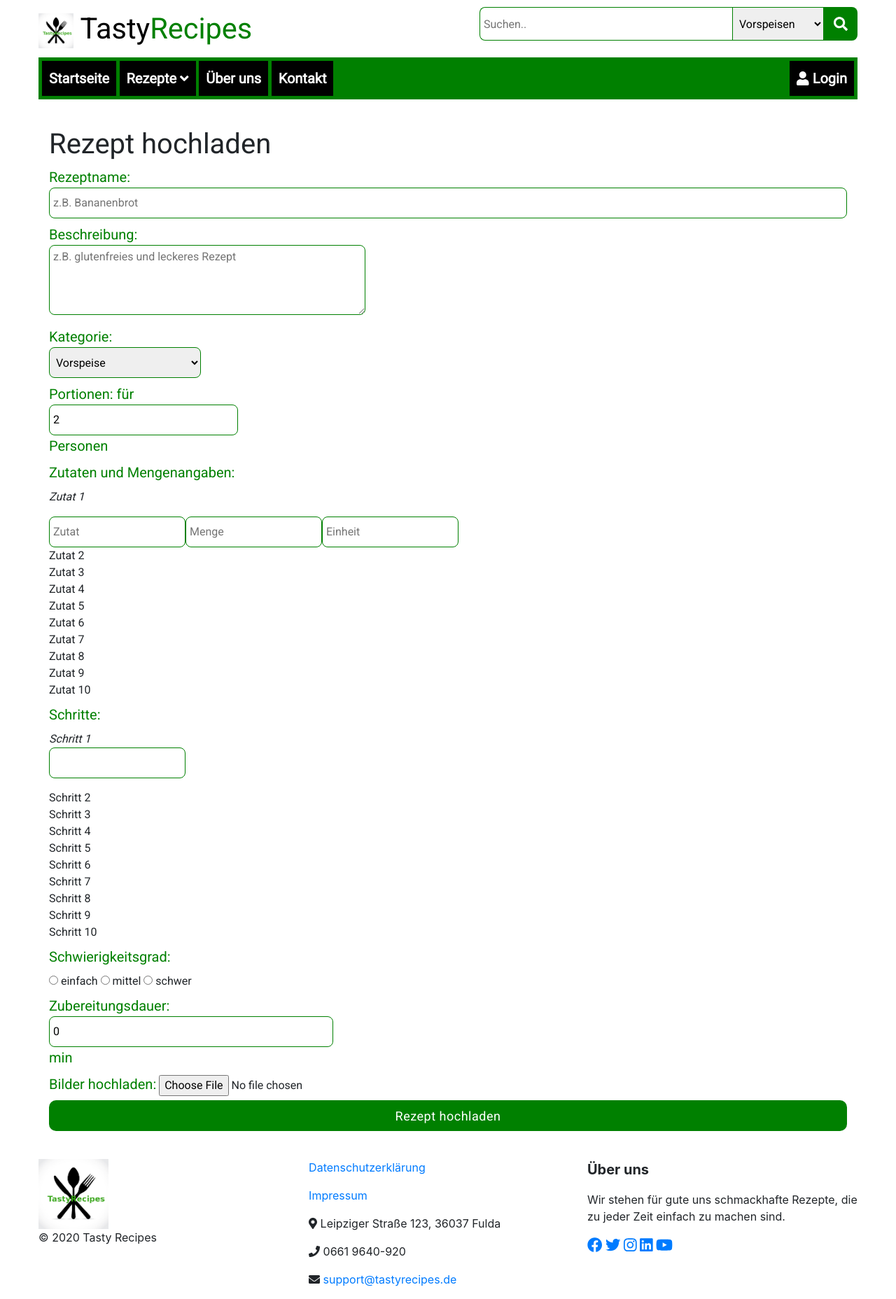
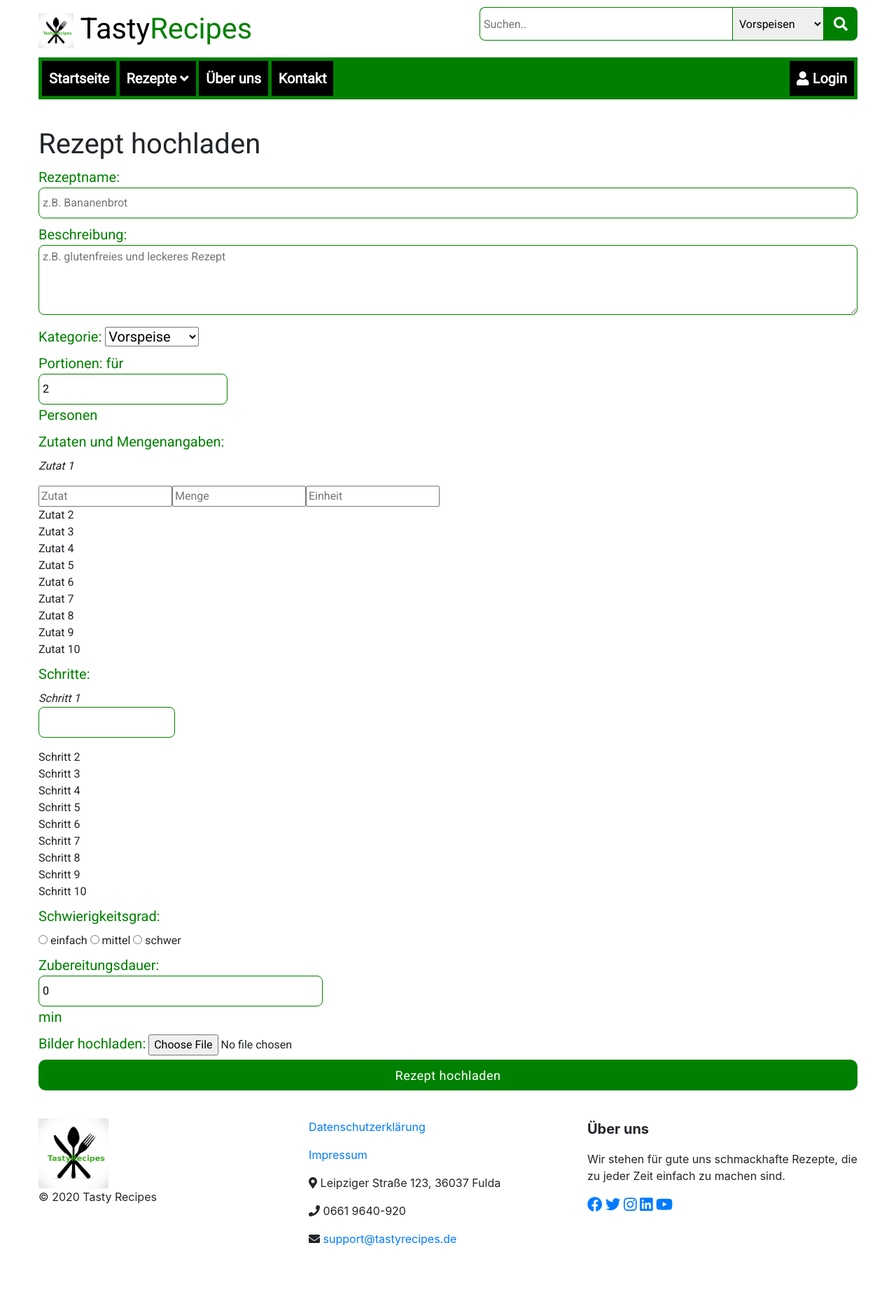
Before and after one commit to tasty-recipes-project/tastyrecipes-webseite, a PHP site: page /uploadRecipe.php in a window 1280 px wide. Shown: the whole page at 70% size. After the commit the page ends 1780 px from the top, so only its background shows below. Run offline with PHP 8.4, Linux system fonts and the light colour scheme.

Commit message:
anordnung felder

```diff
--- a/uploadRecipe.php
+++ b/uploadRecipe.php
@@ -11,7 +11,7 @@
 		<script src="https://ajax.googleapis.com/ajax/libs/jquery/3.5.1/jquery.min.js"></script>
 	</head>
 	<body>
-		<div class="container">
+		<div class="container-uploadRecipe">
 			<form action="includes/upload.inc.php" method = "post" enctype="multipart/form-data">
 			<h1>Rezept hochladen</h1>
 		<div class="row color">
@@ -23,13 +23,13 @@
 		</div>
 		<div class = "eingabe-beschreibung">
 			<label for="des" class="upload-text">Beschreibung:
-				<textarea id="des" name="rezeptdescr" cols="35" rows="4" placeholder="z.B. glutenfreies und leckeres Rezept" class="input-rezeptname__feld"></textarea><br />
+				<textarea id="des" name="rezeptdescr" cols="130" rows="4" placeholder="z.B. glutenfreies und leckeres Rezept" class="input-rezeptname__feld"></textarea><br />
 			</label>
 		</div>
 
 		<div class = "eingabe-kategorie">
 			<label for="cat" class="upload-text">Kategorie:
-				<select class="input-rezeptname__feld" name="kategorie" size="1">
+				<select class="select-kategorie" name="kategorie" size="1">
 					<option value="vorspeise">Vorspeise</option>
 					<option value="hauptspeise">Hauptspeise</option>
 					<option value="dessert">Dessert</option>
@@ -49,14 +49,16 @@
 			<details open="">
 				<summary>Zutat 1</summary>
 				<p>
+					<div class="input-zutat2">
 					<div class="Zutat" style="float:left">
-                    <input type="text" name="zutat1" placeholder="Zutat" class="input-rezeptname__feld">
+                    <input type="text" name="zutat1" placeholder="Zutat" class="input-zutat">
 					</div>
 					 <div style="float:left">
-                    <input type="text" name="menge1" placeholder="Menge" class="input-rezeptname__feld">
+                    <input type="text" name="menge1"  placeholder="Menge"  class="input-zutat">
 					</div>
 					 <div style="float:left">
-                    <input type="text" name="einheit1" placeholder="Einheit" class="input-rezeptname__feld">
+                    <input type="text" name="einheit1"  placeholder="Einheit"  class="input-zutat">
+					</div>
 					</div>
 				</p>
 			</details>
@@ -65,13 +67,13 @@
 				<summary>Zutat 2</summary>
 				<p>
 					<div style="float:left">
-                    <input type="text" name="zutat2" placeholder="Zutat" class="input-rezeptname__feld">
+                    <input type="text" name="zutat2" placeholder="Zutat" class="input-zutat">
 					</div>
 					 <div style="float:left">
-                    <input type="text" name="menge2" placeholder="Menge" class="input-rezeptname__feld">
+                    <input type="text" name="menge2" placeholder="Menge" class="input-zutat">
 					</div>
 					 <div style="float:left">
-                    <input type="text" name="einheit2" placeholder="Einheit" class="input-rezeptname__feld">
+                    <input type="text" name="einheit2" placeholder="Einheit" class="input-zutat">
 					</div>
 				</p>
 			</details>
@@ -80,13 +82,13 @@
 				<summary>Zutat 3</summary>
 				<p>
 					<div style="float:left">
-                    <input type="text" name="zutat3" placeholder="Zutat" class="input-rezeptname__feld">
+                    <input type="text" name="zutat3" placeholder="Zutat" class="input-zutat">
 					</div>
 					 <div style="float:left">
-                    <input type="text" name="menge3" placeholder="Menge" class="input-rezeptname__feld">
+                    <input type="text" name="menge3" placeholder="Menge" class="input-zutat">
 					</div>
 					 <div style="float:left">
-                    <input type="text" name="einheit3" placeholder="Einheit" class="input-rezeptname__feld">
+                    <input type="text" name="einheit3" placeholder="Einheit" class="input-zutat">
 					</div>
 				</p>
 			</details>
@@ -95,13 +97,13 @@
 				<summary>Zutat 4</summary>
 				<p>
 					<div style="float:left">
-                    <input type="text" name="zutat4" placeholder="Zutat" class="input-rezeptname__feld">
+                    <input type="text" name="zutat4" placeholder="Zutat" class="input-zutat">
 					</div>
 					 <div style="float:left">
-                    <input type="text" name="menge4" placeholder="Menge" class="input-rezeptname__feld">
+                    <input type="text" name="menge4" placeholder="Menge" class="input-zutat">
 					</div>
 					 <div style="float:left">
-                    <input type="text" name="einheit4" placeholder="Einheit" class="input-rezeptname__feld">
+                    <input type="text" name="einheit4" placeholder="Einheit" class="input-zutat">
 					</div>
 				</p>
 			</details>
@@ -110,13 +112,13 @@
 				<summary>Zutat 5</summary>
 				<p>
 					<div style="float:left">
-                    <input type="text" name="zutat5" placeholder="Zutat" class="input-rezeptname__feld">
+                    <input type="text" name="zutat5" placeholder="Zutat" class="input-zutat">
 					</div>
 					 <div style="float:left">
-                    <input type="text" name="menge5" placeholder="Menge" class="input-rezeptname__feld">
+                    <input type="text" name="menge5" placeholder="Menge" class="input-zutat">
 					</div>
 					 <div style="float:left">
-                    <input type="text" name="einheit5" placeholder="Einheit" class="input-rezeptname__feld">
+                    <input type="text" name="einheit5" placeholder="Einheit" class="input-zutat">
 					</div>
 				</p>
 			</details>
@@ -125,13 +127,13 @@
 				<summary>Zutat 6</summary>
 				<p>
 					<div style="float:left">
-                    <input type="text" name="zutat6" placeholder="Zutat" class="input-rezeptname__feld">
+                    <input type="text" name="zutat6" placeholder="Zutat" class="input-zutat">
 					</div>
 					 <div style="float:left">
-                    <input type="text" name="menge6" placeholder="Menge" class="input-rezeptname__feld">
+                    <input type="text" name="menge6" placeholder="Menge" class="input-zutat">
 					</div>
 					 <div style="float:left">
-                    <input type="text" name="einheit6" placeholder="Einheit" class="input-rezeptname__feld">
+                    <input type="text" name="einheit6" placeholder="Einheit" class="input-zutat">
 					</div>
 				</p>
 			</details>
@@ -140,13 +142,13 @@
 				<summary>Zutat 7</summary>
 				<p>
 					<div style="float:left">
-                    <input type="text" name="zutat7" placeholder="Zutat" class="input-rezeptname__feld">
+                    <input type="text" name="zutat7" placeholder="Zutat" class="input-zutat">
 					</div>
 					 <div style="float:left">
-                    <input type="text" name="menge7" placeholder="Menge" class="input-rezeptname__feld">
+                    <input type="text" name="menge7" placeholder="Menge" class="input-zutat">
 					</div>
 					 <div style="float:left">
-                    <input type="text" name="einheit7" placeholder="Einheit" class="input-rezeptname__feld">
+                    <input type="text" name="einheit7" placeholder="Einheit" class="input-zutat">
 					</div>
 				</p>
 			</details>
@@ -155,13 +157,13 @@
 				<summary>Zutat 8</summary>
 				<p>
 					<div style="float:left">
-                    <input type="text" name="zutat8" placeholder="Zutat" class="input-rezeptname__feld">
+                    <input type="text" name="zutat8" placeholder="Zutat" class="input-zutat">
 					</div>
 					 <div style="float:left">
-                    <input type="text" name="menge8" placeholder="Menge" class="input-rezeptname__feld">
+                    <input type="text" name="menge8" placeholder="Menge" class="input-zutat">
 					</div>
 					 <div style="float:left">
-                    <input type="text" name="einheit8" placeholder="Einheit" class="input-rezeptname__feld">
+                    <input type="text" name="einheit8" placeholder="Einheit" class="input-zutat">
 					</div>
 				</p>
 			</details>
@@ -170,13 +172,13 @@
 				<summary>Zutat 9</summary>
 				<p>
 					<div style="float:left">
-                    <input type="text" name="zutat9" placeholder="Zutat" class="input-rezeptname__feld">
+                    <input type="text" name="zutat9" placeholder="Zutat" class="input-zutat">
 					</div>
 					 <div style="float:left">
-                    <input type="text" name="menge9" placeholder="Menge" class="input-rezeptname__feld">
+                    <input type="text" name="menge9" placeholder="Menge" class="input-zutat">
 					</div>
 					 <div style="float:left">
-                    <input type="text" name="einheit9" placeholder="Einheit" class="input-rezeptname__feld">
+                    <input type="text" name="einheit9" placeholder="Einheit" class="input-zutat">
 					</div>
 				</p>
 			</details>
@@ -185,13 +187,13 @@
 				<summary>Zutat 10</summary>
 				<p>
 					<div style="float:left">
-                    <input type="text" name="zutat10" placeholder="Zutat" class="input-rezeptname__feld">
+                    <input type="text" name="zutat10" placeholder="Zutat" class="input-zutat">
 					</div>
 					 <div style="float:left">
-                    <input type="text" name="menge10" placeholder="Menge" class="input-rezeptname__feld">
+                    <input type="text" name="menge10" placeholder="Menge" class="input-zutat">
 					</div>
 					 <div style="float:left">
-                    <input type="text" name="einheit10" placeholder="Einheit" class="input-rezeptname__feld">
+                    <input type="text" name="einheit10" placeholder="Einheit" class="input-zutat">
 					</div>
 				</p>
 			</details>
```
